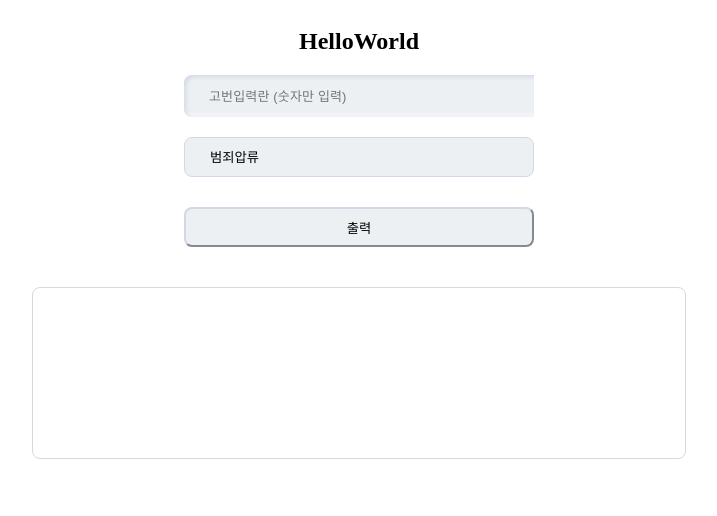
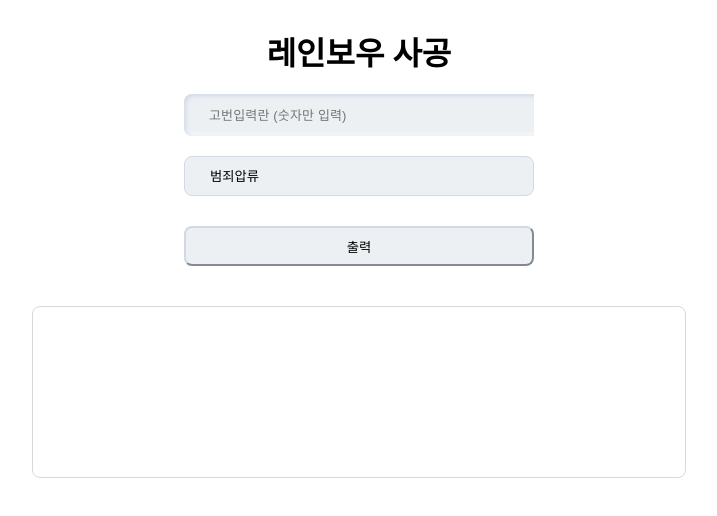
Before and after one commit to HajongChan2/Test_repo, a Vue app: page / in a window 1280 px wide. Shown: the top 516 px of the page, without its empty margins (281-998 px from the left). Built offline with nearby package versions, Linux system fonts and the light colour scheme.

Commit message:
header text change

```diff
--- a/src/components/Test.vue
+++ b/src/components/Test.vue
@@ -1,7 +1,7 @@
 <template>
     <div class="con">
         <div class="container">
-            <h2>HelloWorld</h2>
+            <h1>레인보우 사공</h1>
             <div class="personal">
                 <input type="text" v-model="value" @input="value = value.replace(/[^0-9]/g, '')" maxlength="5" id="personal_number" placeholder="고번입력란 (숫자만 입력)">
                 <label for="personal_number" id="personal_num"></label>
```
